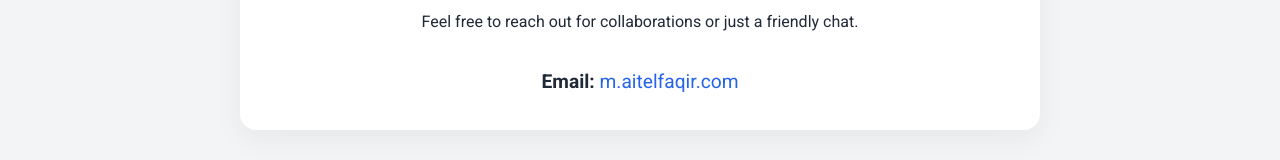
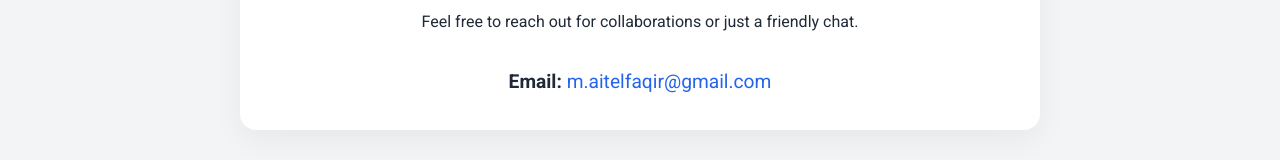
Before and after one commit to MarouaneAEF/MarouaneAEF.github.io, a plain HTML site: page index.html in a window 1280 px wide. Shown: the part 3319-3479 px from the top of the page. Drawn offline with Linux system fonts and the light colour scheme.

Commit message:
Update contact section: remove form and fix email

```diff
--- a/index.html
+++ b/index.html
@@ -188,7 +188,7 @@
                     <h3>Get in Touch</h3>
                     <p>Feel free to reach out for collaborations or just a friendly chat.</p>
                     <div class="contact-details">
-                        <p class="email-contact"><strong>Email:</strong> <a href="mailto:m.aitelfaqir.com">m.aitelfaqir.com</a></p>
+                        <p class="email-contact"><strong>Email:</strong> <a href="mailto:m.aitelfaqir@gmail.com">m.aitelfaqir@gmail.com</a></p>
                     </div>
                 </div>
             </div>
```
Also changed, not shown: 2 other files.
